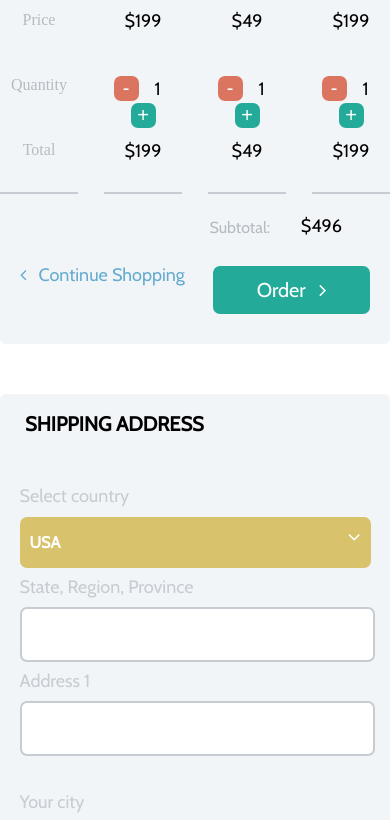
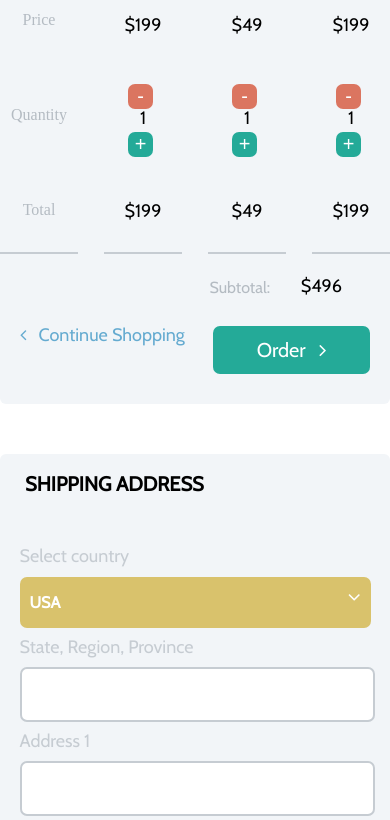
Before and after one commit to Oleksandr58/mate-forms, a website: page app/index.html in a window 390 px wide. Shown: the part 4484-5304 px from the top of the page. Drawn offline with nearby package versions, Linux system fonts and the light colour scheme.

Commit message:
Change button in cart

```diff
--- a/app/scss/forms/_cart.scss
+++ b/app/scss/forms/_cart.scss
@@ -334,6 +334,17 @@
             }
         }
 
+        &__quantity {
+            display: flex;
+            flex-direction: column;
+            flex-basis: 100px;
+
+            &--main {
+                padding-top: 45px;
+                flex-basis: 80px;
+            }
+        }
+
         &__form {
 
             &--size {
```
Also changed, not shown: app/css/main.css.
